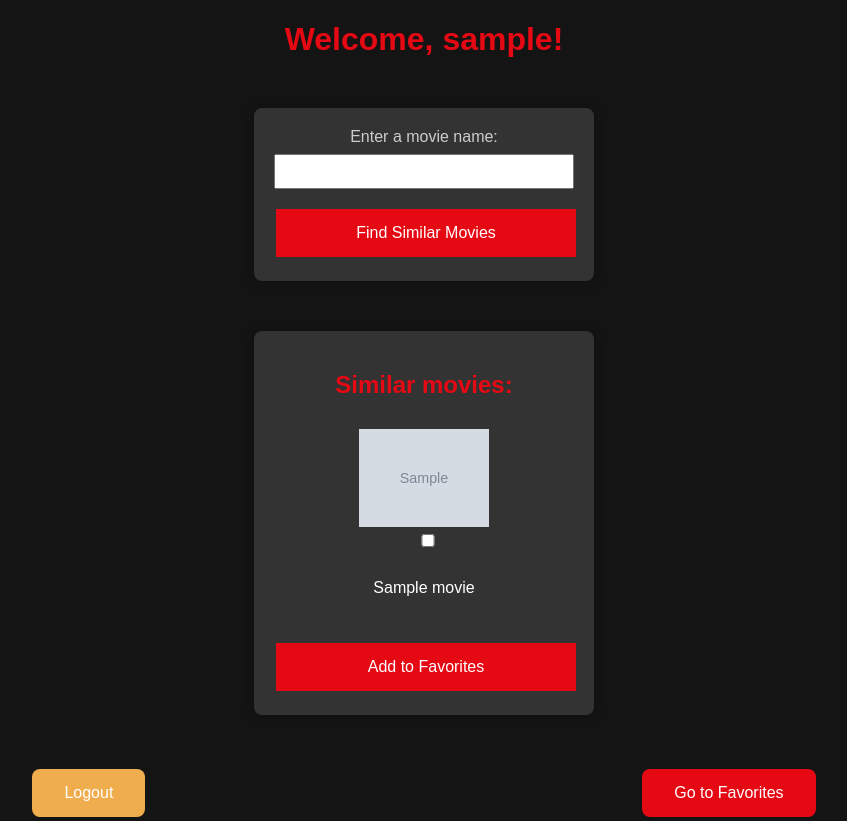
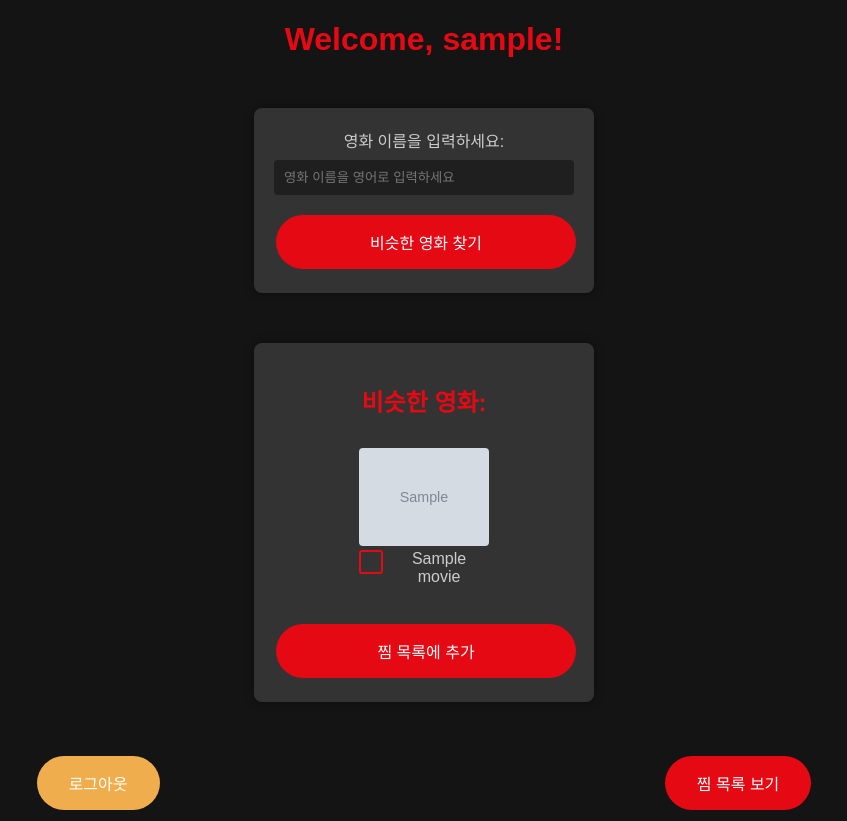
Before and after one commit to k-ch0/--------, a Flask app: template templates/index.html in a window 1280 px wide. Shown: the whole page, without its empty margins (216-1063 px from the left). Run offline with Flask 3, Linux system fonts and the light colour scheme; the template is opened without the code that fills it: most values are stand-ins (such as "Sample title", 1, 10 or a date in 2020); grey boxes marked "Sample" are stand-in pictures.

Commit message:
버튼 모양, 체크박스 모양 수정

```diff
--- a/templates/index.html
+++ b/templates/index.html
@@ -1,6 +1,8 @@
 <!DOCTYPE html>
-<html>
+<html lang="ko">
 <head>
+    <meta charset="UTF-8">
+    <meta name="viewport" content="width=device-width, initial-scale=1.0">
     <title>Movie Recommender</title>
     <style>
         body {
@@ -33,9 +35,13 @@
 
         input {
             width: 100%;
-            padding: 8px;
+            padding: 10px;
             margin-bottom: 16px;
             box-sizing: border-box;
+            border: none;
+            border-radius: 4px;
+            background-color: #1f1f1f;
+            color: white;
         }
 
         ul {
@@ -43,7 +49,7 @@
             padding: 0;
             display: flex;
             flex-wrap: wrap;
-            justify-content: space-around;
+            justify-content: center;
         }
 
         li {
@@ -54,6 +60,7 @@
         img {
             width: 100%;
             height: auto;
+            border-radius: 4px;
         }
 
         input[type="submit"] {
@@ -67,6 +74,13 @@
             font-size: 16px;
             margin: 4px 2px;
             cursor: pointer;
+            transition: background-color 0.3s ease, transform 0.3s ease;
+            border-radius: 50px; /* 버튼 모서리를 둥글게 */
+        }
+
+        input[type="submit"]:hover {
+            background-color: #c40612;
+            transform: scale(1.05); /* 호버 시 버튼 크기를 약간 키움 */
         }
 
         .link-box {
@@ -81,13 +95,14 @@
             display: inline-block;
             padding: 15px 32px;
             margin: 4px 2px;
-            border-radius: 8px;
+            border-radius: 50px; /* 버튼 모서리를 둥글게 */
             background-color: #e50914;
-            transition: background-color 0.3s ease;
+            transition: background-color 0.3s ease, transform 0.3s ease;
         }
 
         a:hover {
             background-color: #c40612;
+            transform: scale(1.05); /* 호버 시 버튼 크기를 약간 키움 */
         }
 
         a.logout {
@@ -96,34 +111,61 @@
 
         a.logout:hover {
             background-color: #d89c3a;
+            transform: scale(1.05); /* 호버 시 버튼 크기를 약간 키움 */
+        }
+
+        /* 커스텀 체크박스 */
+        input[type="checkbox"] {
+            display: none; /* 기존 체크박스 숨기기 */
+        }
+
+        input[type="checkbox"] + label {
+            position: relative;
+            padding-left: 30px; /* 체크박스 이미지 공간 확보 */
+            cursor: pointer;
+        }
+
+        input[type="checkbox"] + label:before {
+            content: "";
+            position: absolute;
+            left: 0;
+            top: 0;
+            width: 20px;
+            height: 20px;
+            border: 2px solid #e50914; /* 체크박스 테두리 색 */
+            border-radius: 3px; /* 체크박스 모서리 둥글게 */
+        }
+
+        input[type="checkbox"]:checked + label:before {
+            background: #e50914 url(images/check-icon.png) no-repeat center center; /* 체크된 상태 이미지. 경로는 필요에 따라 수정 */
         }
     </style>
 </head>
 <body>
     <h1>Welcome, {{ username }}!</h1>
     <form method="POST" action="{{ url_for('recommend') }}">
-        <label for="movie">Enter a movie name:</label>
-        <input type="text" id="movie" name="movie">
-        <input type="submit" value="Find Similar Movies">
+        <label for="movie">영화 이름을 입력하세요:</label>
+        <input type="text" id="movie" name="movie" placeholder="영화 이름을 영어로 입력하세요">
+        <input type="submit" value="비슷한 영화 찾기">
     </form>
     {% if similar_movies %}
         <form method="POST" action="{{ url_for('favorites') }}">
-            <h2>Similar movies:</h2>
+            <h2>비슷한 영화:</h2>
             <ul>
             {% for movie, image in similar_movies %}
                 <li>
                     <img src="{{ image }}" alt="{{ movie }}">
-                    <input type="checkbox" name="movie[]" value="{{ movie }}">
-                    <p>{{ movie }}</p>
+                    <input type="checkbox" id="{{ movie }}" name="movie[]" value="{{ movie }}">
+                    <label for="{{ movie }}">{{ movie }}</label> <!-- 라벨 추가 -->
                 </li>
             {% endfor %}
             </ul>
-            <input type="submit" value="Add to Favorites">
+            <input type="submit" value="찜 목록에 추가">
         </form>
     {% endif %}
     <div class="link-box">
-        <a class="logout" href="{{ url_for('logout') }}">Logout</a>
-        <a href="{{ url_for('favorites') }}">Go to Favorites</a>
+        <a class="logout" href="{{ url_for('logout') }}">로그아웃</a>
+        <a href="{{ url_for('favorites') }}">찜 목록 보기</a>
     </div>
 </body>
 </html>
```
Also changed, not shown: templates/favorites.html (+39 -8 lines), templates/home.html (+10 -2 lines), templates/login.html (+24 -8 lines), templates/register.html (+27 -14 lines).
